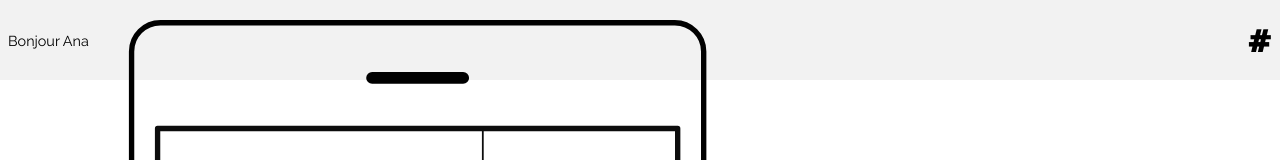
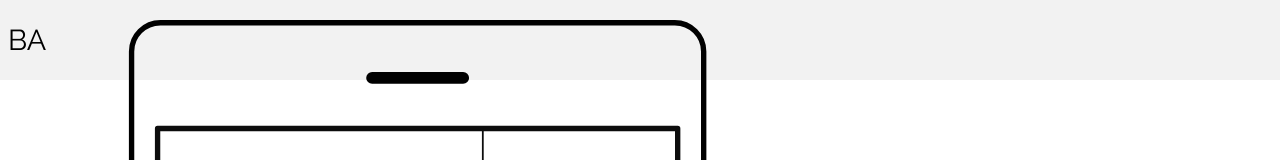
Before and after one commit to bonjouranainc/web-app, a React app in the folder front-end/: page / in a window 1280 px wide. Shown: the top 160 px of the page. Built offline with nearby package versions, Linux system fonts and the light colour scheme.

Commit message:
Google icon added to header

```diff
--- a/front-end/public/index.html
+++ b/front-end/public/index.html
@@ -5,6 +5,8 @@
     <meta name="viewport" content="width=device-width, initial-scale=1.0, maximum-scale=1.0, user-scalable=no, shrink-to-fit=no">
     <meta name="theme-color" content="#000000">
     <link href="https://fonts.googleapis.com/css?family=Raleway:400,900&amp;subset=latin-ext" rel="stylesheet">
+    <link href="https://fonts.googleapis.com/icon?family=Material+Icons"
+      rel="stylesheet">
     <title>Bonjour Ana</title>
   </head>
   <body>
--- a/front-end/src/components/Header/index.js
+++ b/front-end/src/components/Header/index.js
@@ -7,10 +7,10 @@ class Header extends Component {
     return (
       <div className='header'>
         <div className='logo'>
-          <h1 className='p-txt'>Bonjour Ana</h1>
+          <h1 className='h-txt-r'>BA</h1>
         </div>
         <div className='menu'>
-          <h1>#</h1>
+          <i class="material-icons">&#xE5D2;</i>
         </div>
       </div>
     );
--- a/front-end/src/index.css
+++ b/front-end/src/index.css
@@ -94,3 +94,5 @@ h1 {
   font-size: 0.9em;
   font-weight: 400;
 }
+
+.material-icons.md-24 { font-size: 24px; }
```
